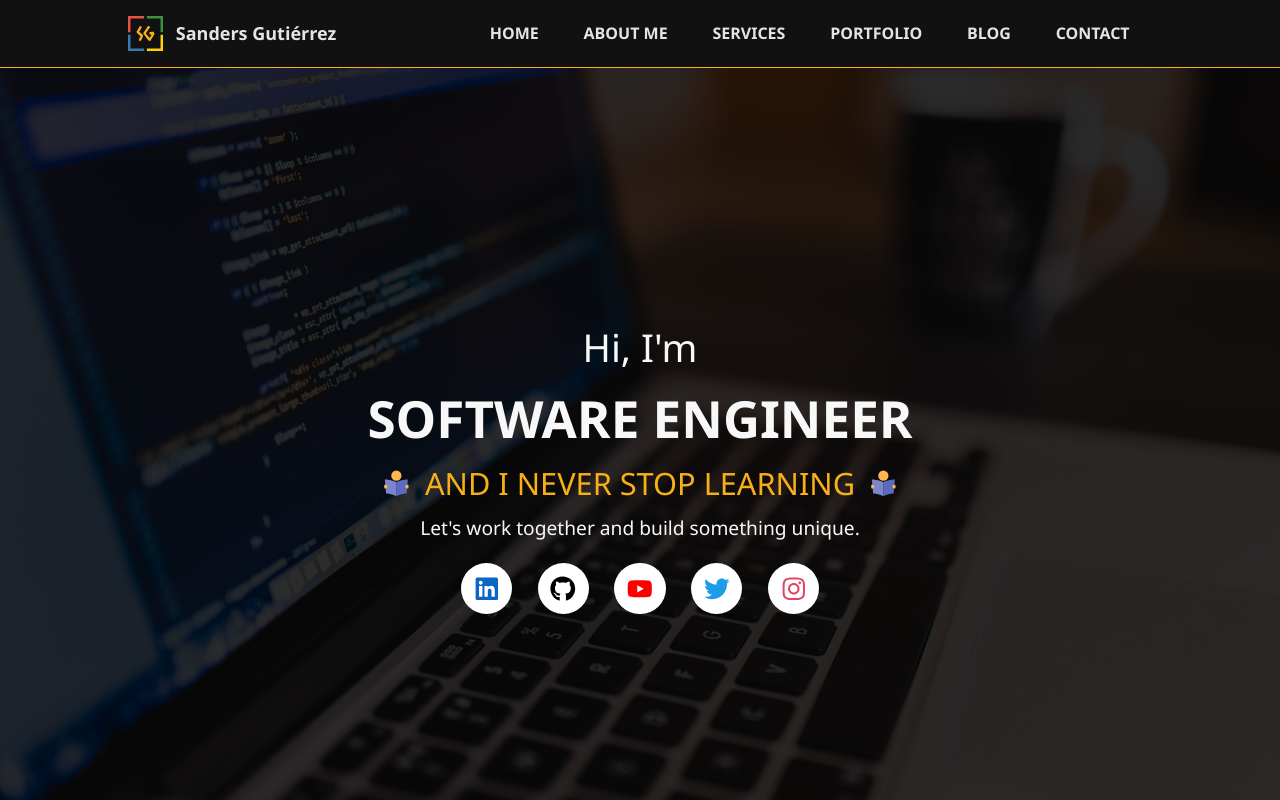
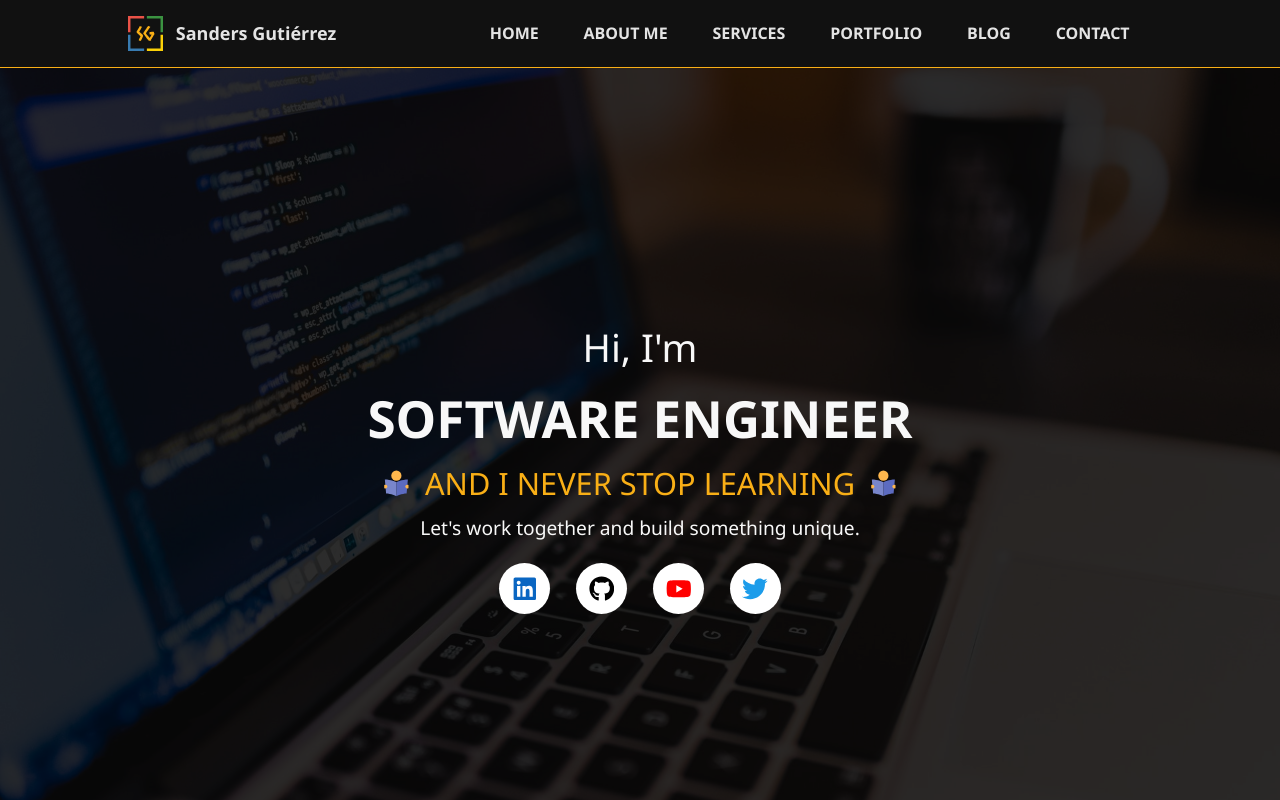
Before and after one commit to untalsanders/untalsanders.github.io, a Next.js app: page / in a window 1280 px wide. Shown: the top 800 px of the page. Built offline with nearby package versions, Linux system fonts and the light colour scheme; a web font is replaced by a local one.

Commit message:
chore: remove link to Instagram account.
Signed-off-by: Sanders Gutiérrez <ing.sanders@gmail.com>

```diff
--- a/src/components/Landing.jsx
+++ b/src/components/Landing.jsx
@@ -106,9 +106,6 @@ export function Landing() {
                     <SocialNetworkItem href="https://twitter.com/untalsanders" target="_blank">
                         <FaTwitter />
                     </SocialNetworkItem>
-                    <SocialNetworkItem href="https://instagram.com/untalsanders" target="_blank">
-                        <FaInstagram />
-                    </SocialNetworkItem>
                 </SocialNetwork>
             </LandingContent>
         </LandingContainer>
```
